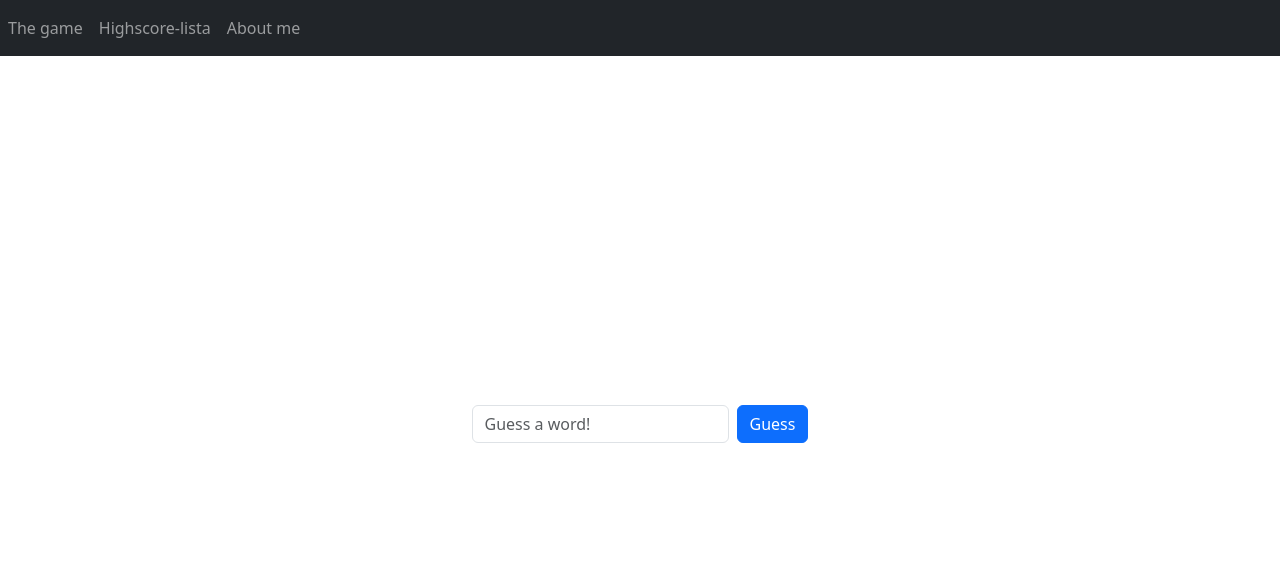
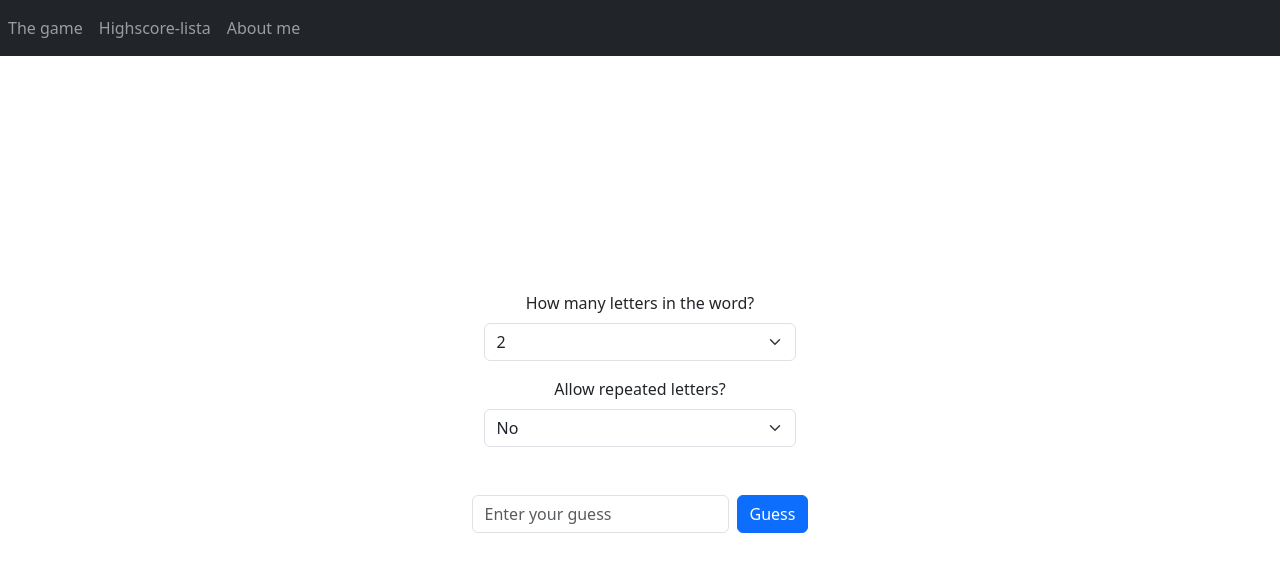
Before and after one commit to jan-elia-24/Wordle, a React (Vite) app in the folder Frontend/: page / in a window 1280 px wide. Shown: the top 572 px of the page. Built offline with nearby package versions, Linux system fonts and the light colour scheme.

Commit message:
Created two dropdowns for numbers of letters and reapeted letters

```diff
--- a/Frontend/src/App.jsx
+++ b/Frontend/src/App.jsx
@@ -1,13 +1,14 @@
-import { useState } from 'react'
 import './App.css'
 import { Header } from './components/header'
-import { LetterBoard } from './components/letterBoard'
+import { GameOptions } from './components/gameOptions';
+import { GuessedWord } from './components/guessedWord'
 
 function App() {
   return (
     <>
       <Header />
-      <LetterBoard />
+      <GameOptions />
+      <GuessedWord />
     </>
   );
 }
--- /dev/null
+++ b/Frontend/src/components/gameOptions.jsx
@@ -0,0 +1,53 @@
+import 'bootstrap/dist/css/bootstrap.min.css';
+import { useState } from 'react';
+
+export function GameOptions({ onOptionsChange }) {
+  const [wordLength, setWordLength] = useState(2);
+  const [allowRepeats, setAllowRepeats] = useState(false);
+
+  const handleWordLengthChange = (e) => {
+    const value = parseInt(e.target.value);
+    setWordLength(value);
+    onOptionsChange?.({ wordLength: value, allowRepeats });
+  };
+
+  const handleAllowRepeatsChange = (e) => {
+    const value = e.target.value === 'true';
+    setAllowRepeats(value);
+    onOptionsChange?.({ wordLength, allowRepeats: value });
+  };
+
+  return (
+    <div className="container pt-4">
+      <div className="mb-3">
+        <label className="form-label">How many letters in the word?</label>
+        <select
+          className="form-select"
+          value={wordLength}
+          onChange={handleWordLengthChange}
+        >
+          <option value={2}>2</option>
+          <option value={3}>3</option>
+          <option value={4}>4</option>
+          <option value={5}>5</option>
+          <option value={6}>6</option>
+          <option value={7}>7</option>
+          <option value={8}>8</option>
+          <option value={9}>9</option>
+        </select>
+      </div>
+
+      <div className="mb-3">
+        <label className="form-label">Allow repeated letters?</label>
+        <select
+          className="form-select"
+          value={allowRepeats}
+          onChange={handleAllowRepeatsChange}
+        >
+          <option value="false">No</option>
+          <option value="true">Yes</option>
+        </select>
+      </div>
+    </div>
+  );
+}
--- a/Frontend/src/components/letterBoard.jsx
+++ b/Frontend/src/components/guessedWord.jsx
@@ -1,7 +1,7 @@
 import 'bootstrap/dist/css/bootstrap.min.css';
 import { useState } from "react";
 
-export function LetterBoard({ onGuess }) {
+export function GuessedWord({ onGuess }) {
     const [input, setInput] = useState("");
 
     const handleSubmit = (e) => {
@@ -18,7 +18,7 @@ export function LetterBoard({ onGuess }) {
                 <input
                     type="text"
                     className="form-control"
-                    placeholder="Guess a word!"
+                    placeholder="Enter your guess"
                     value={input}
                     onChange={(e) => setInput(e.target.value)}
                 />
```
